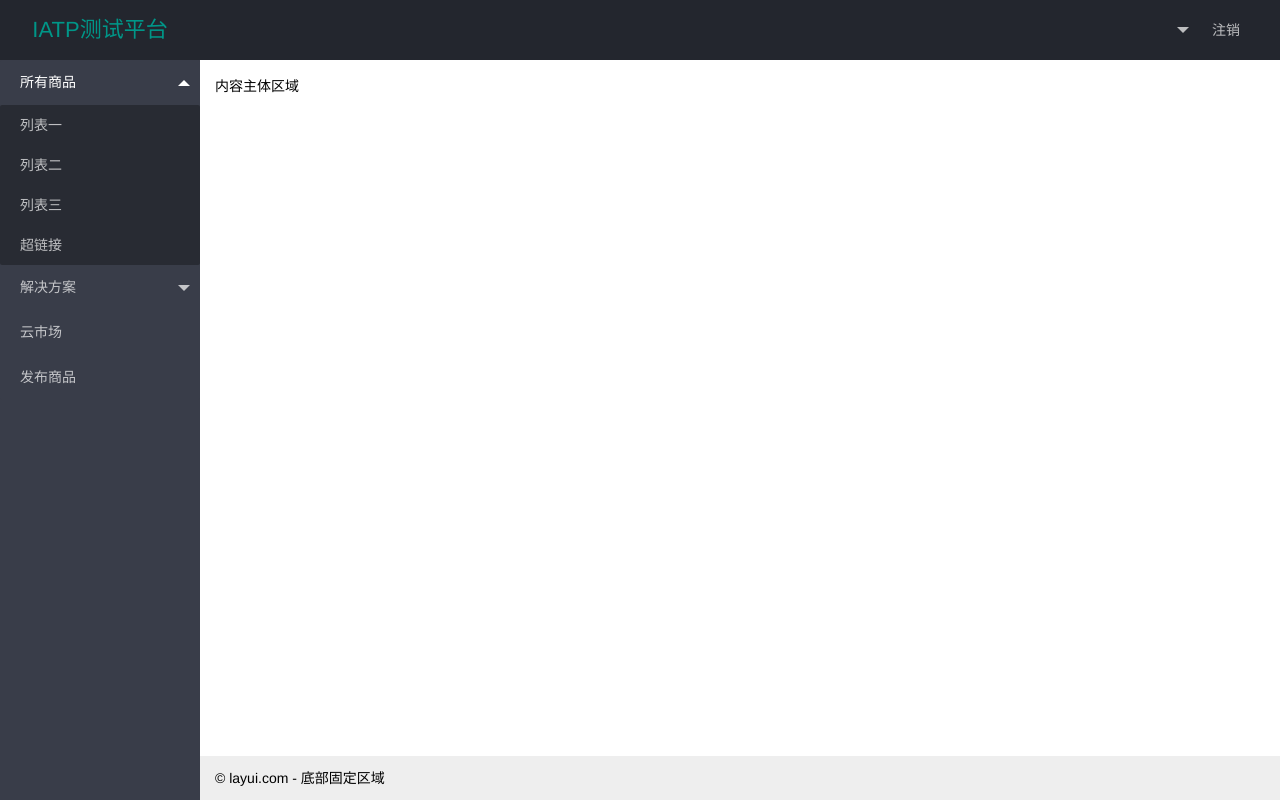
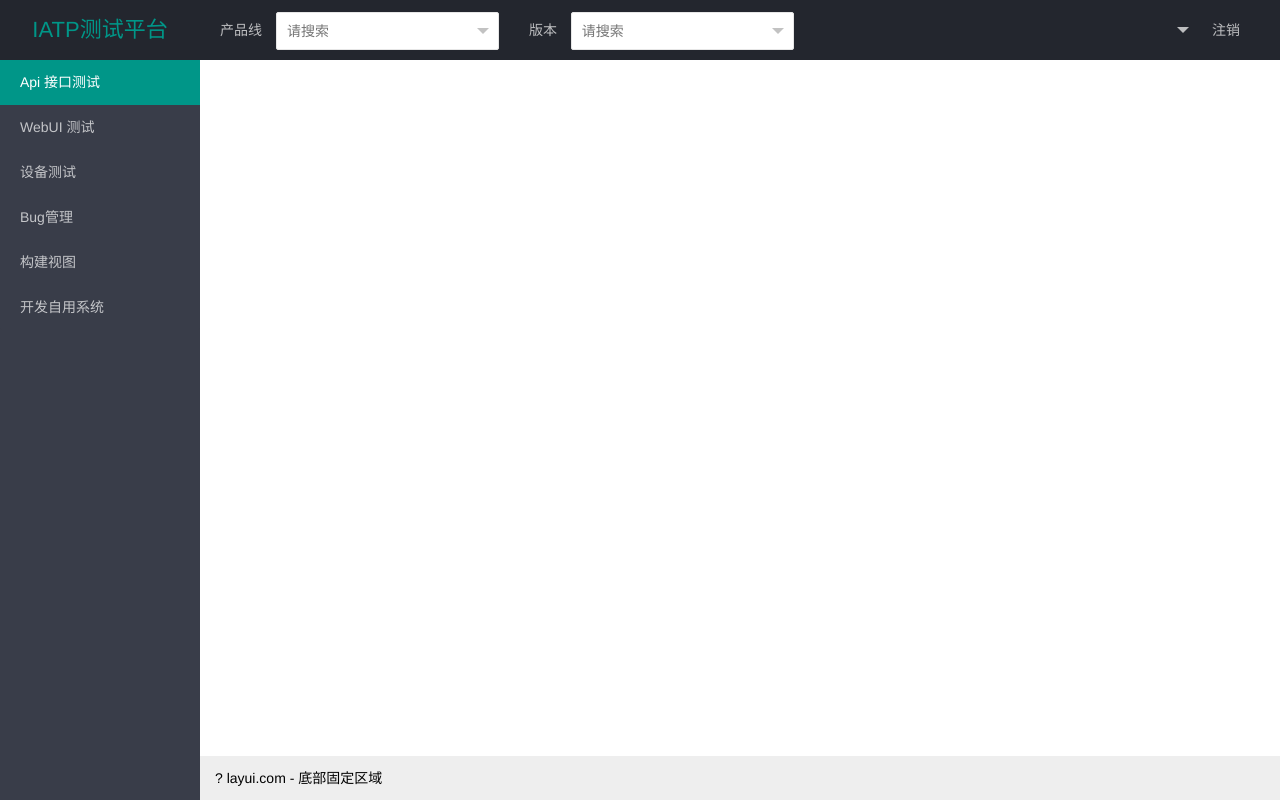
Before and after one commit to ucolourful/IATP, a Django app: template templates/home.html in a window 1280 px wide. Run offline with Django 3.2, Linux system fonts and the light colour scheme; the template is opened without the code that fills it, so the values that code supplies are empty.

Commit message:
【提交原因】：home页顶部和侧边栏设计完毕 【下次提交】：home页主体内容部分

```diff
--- a/static/css/iatp.css
+++ b/static/css/iatp.css
@@ -11,7 +11,7 @@
 }
 
 .layui-main-center .layui-form-item {
-    padding: 20px 0 0 50%;
+    padding: 20px 0 0 45%;
 }
 
 .layui-main-center .layui-input-block {
@@ -27,3 +27,7 @@
     display: block;
     font-size: 22px;
 }
+
+.layui-nav-item-iatp  {
+    position: relative; display: inline-block; *display: inline; *zoom: 1; vertical-align: middle; line-height: 60px;
+}
--- a/static/js/iatp-home.js
+++ b/static/js/iatp-home.js
@@ -1,3 +1,21 @@
-//IATP 登录页 JS
-layui.use(['element', 'form'], function () {
+//IATP 首页 JS
+layui.use(['element', 'form', 'jquery', 'layer'], function () {
+    let $ = layui.jquery;
+    let layer = layui.layer;
+
+    $("#user-menu dd").on("click",function () {
+       $(this).removeClass();
+       if ( this.id === "user-info" ){
+           layer.msg("基本资料");
+       }
+       if ( this.id === "user-set" ){
+           layer.msg("个人设置")
+       }
+    });
+
+    // 侧边导航栏监听
+    $("#side-list li").on("click", function () {
+        layer.msg($(this).attr("data-value"));
+        $("#body-content").html($(this).attr("data-value"));
+    });
 });
--- a/static/src/css/layui.css
+++ b/static/src/css/layui.css
@@ -949,7 +949,7 @@ body .layui-table-tips .layui-layer-content{background: none; padding: 0; box-sh
 .layui-nav-bar{z-index: 1000;}
 .layui-nav .layui-this a
 ,.layui-nav .layui-nav-item a:hover{color: #fff;}
-.layui-nav .layui-this:after{content: ''; top: auto; bottom: 0; width: 100%;}
+/*.layui-nav .layui-this:after{content: ''; top: auto; bottom: 0; width: 100%;}*/
 .layui-nav-img{width: 30px; height: 30px; margin-right: 10px; border-radius: 50%;}
 
 .layui-nav .layui-nav-more{content:''; width: 0; height: 0; border-style: dashed; border-color: transparent; overflow: hidden; cursor: pointer; transition: all .2s; -webkit-transition: all .2s;}
--- a/templates/home.html
+++ b/templates/home.html
@@ -11,12 +11,56 @@
     <div class="layui-header">
         <div class="layui-logo"><a href="/home/">IATP测试平台</a></div>
         <!-- 头部区域（可配合layui已有的水平导航） -->
+        <form class="layui-form layui-form-pane1" action="" lay-filter="first">
+            <ul class="layui-nav layui-layout-left">
+                <li class="layui-nav-item-iatp" style="color: #000;">
+                    <label style="margin-right:10px;color: rgba(255,255,255,.7);">产品线</label>
+                    <div class="layui-input-inline">
+                        <select name="interest-search" lay-filter="interest-search" lay-search>
+                            <option value="">请搜索</option>
+                            <option value="写作">写作</option>
+                            <option value="阅读" disabled>阅读</option>
+                            <option value="音乐">音乐</option>
+                            <option value="旅行">旅行</option>
+                            <option value="读书">读书</option>
+                            <option value="1">layer</option>
+                            <option value="3">3</option>
+                            <option value="4">layim</option>
+                            <option value="5">laypage</option>
+                            <option value="6">6</option>
+                            <option value="7">7</option>
+                            <option value="8">8</option>
+                        </select>
+                    </div>
+                </li>
+                <li class="layui-nav-item-iatp" style="color: #000; margin-left: 30px;">
+                    <label style="margin-right:10px;color: rgba(255,255,255,.7);">版本</label>
+                    <div class="layui-input-inline">
+                        <select name="interest-search" lay-filter="interest-search" lay-search>
+                            <option value="">请搜索</option>
+                            <option value="写作">写作</option>
+                            <option value="阅读" disabled>阅读</option>
+                            <option value="音乐">音乐</option>
+                            <option value="旅行">旅行</option>
+                            <option value="读书">读书</option>
+                            <option value="1">layer</option>
+                            <option value="3">3</option>
+                            <option value="4">layim</option>
+                            <option value="5">laypage</option>
+                            <option value="6">6</option>
+                            <option value="7">7</option>
+                            <option value="8">8</option>
+                        </select>
+                    </div>
+                </li>
+            </ul>
+        </form>
         <ul class="layui-nav layui-layout-right">
             <li class="layui-nav-item">
                 <a href="javascript:"> {{ usersetting.username }} </a>
-                <dl class="layui-nav-child">
-                    <dd><a href="">基本资料</a></dd>
-                    <dd><a href="">安全设置</a></dd>
+                <dl class="layui-nav-child" id="user-menu">
+                    <dd id="user-info"><a href="javascript:">基本资料</a></dd>
+                    <dd id="user-set"><a href="javascript:">个人设置</a></dd>
                 </dl>
             </li>
             <li class="layui-nav-item"><a href="/logout/">注销</a></li>
@@ -26,41 +70,29 @@
     <div class="layui-side layui-bg-black">
         <div class="layui-side-scroll">
             <!-- 左侧导航区域（可配合layui已有的垂直导航） -->
-            <ul class="layui-nav layui-nav-tree" lay-filter="test">
-                <li class="layui-nav-item layui-nav-itemed">
-                    <a class="" href="javascript:">所有商品</a>
-                    <dl class="layui-nav-child">
-                        <dd><a href="javascript:">列表一</a></dd>
-                        <dd><a href="javascript:">列表二</a></dd>
-                        <dd><a href="javascript:">列表三</a></dd>
-                        <dd><a href="">超链接</a></dd>
-                    </dl>
-                </li>
-                <li class="layui-nav-item">
-                    <a href="javascript:">解决方案</a>
-                    <dl class="layui-nav-child">
-                        <dd><a href="javascript:">列表一</a></dd>
-                        <dd><a href="javascript:">列表二</a></dd>
-                        <dd><a href="">超链接</a></dd>
-                    </dl>
-                </li>
-                <li class="layui-nav-item"><a href="">云市场</a></li>
-                <li class="layui-nav-item"><a href="">发布商品</a></li>
+            <ul class="layui-nav layui-nav-tree" id="side-list">
+                <li class="layui-nav-item layui-this" data-value="api"><a href="javascript:">Api 接口测试</a></li>
+                <li class="layui-nav-item" data-value="webui"><a href="javascript:">WebUI 测试</a></li>
+                <li class="layui-nav-item" data-value="device"><a href="javascript:">设备测试</a></li>
+                <li class="layui-nav-item" data-value="bug"><a href="javascript:">Bug管理</a></li>
+                <li class="layui-nav-item" data-value="ci view"><a href="javascript:">构建视图</a></li>
+                <li class="layui-nav-item" data-value="dev self sys"><a href="javascript:">开发自用系统</a></li>
             </ul>
         </div>
     </div>
 
     <div class="layui-body">
-        <!-- 内容主体区域 -->
-        <div style="padding: 15px;">内容主体区域</div>
+        <div style="padding: 15px;" id="body-content">
+
+        </div>
     </div>
 
     <div class="layui-footer">
         <!-- 底部固定区域 -->
-        © layui.com - 底部固定区域
+        ? layui.com - 底部固定区域
     </div>
 </div>
 </body>
 <script src="../static/src/layui.js"></script>
-<script src="../static/js/iatp-login.js"></script>
+<script src="../static/js/iatp-home.js"></script>
 </html>
--- a/templates/login.html
+++ b/templates/login.html
@@ -22,7 +22,7 @@
     <div class="layui-header">
         <div class="layui-logo"><a href="/home/">IATP测试平台</a></div>
         <ul class="layui-nav layui-layout-right">
-            <li class="layui-nav-item"><a href="/login/">登陆</a></li>
+            <li class="layui-nav-item layui-this"><a href="/login/">登陆</a></li>
             <li class="layui-nav-item"><a href="#">注册</a></li>
         </ul>
     </div>
```
